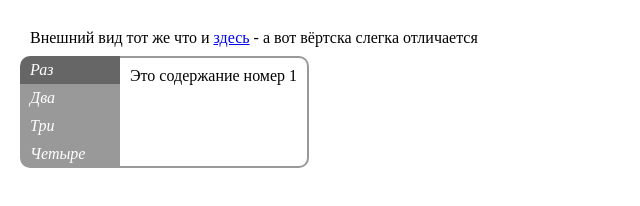
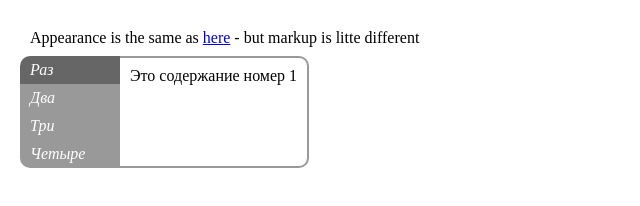
Before and after one commit to kamilgarey/keyContentSwitcher, a plain HTML site: page examples/rename.html in a window 1280 px wide. Shown: the whole page, without its empty margins (0-640 px from the left). Drawn offline with Linux system fonts and the light colour scheme.

Commit message:
description was changed

```diff
--- a/examples/rename.html
+++ b/examples/rename.html
@@ -25,7 +25,7 @@
     <!--[if IE 6]><link href="../css/ie6.css" rel="stylesheet" media="all" /><![endif]-->
 </head>
 <body>
-<h1>Внешний вид тот же что и <a href="tabs_vertical.html">здесь</a> - а вот вёртска слегка отличается</h1>
+<h1>Appearance  is the same as <a href="tabs_vertical.html">here</a> - but markup is litte different</h1>
 <!-- ссылки -->
 <ul>
     <li><a href="#" a_lg="tabs-horizontal" a_k="1">Раз</a></li>
```
